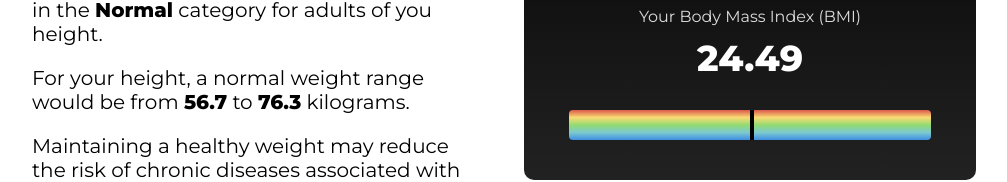
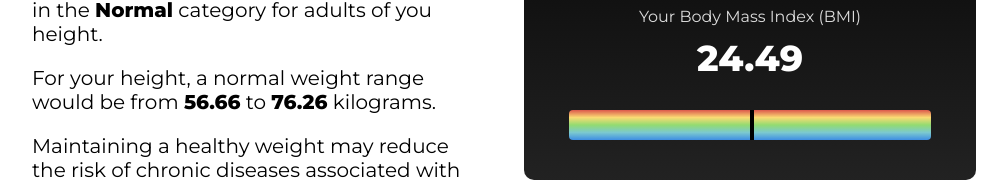
Before and after one commit to celigx/bmi-calculator, a React (Create React App) app: page / in a window 1280 px wide. Shown: the part 405-587 px from the top of the page, without its empty margins (136-1143 px from the left). Built offline with nearby package versions, Linux system fonts and the light colour scheme.

Commit message:
Add function to calculate ideal max weight

```diff
--- a/src/App.js
+++ b/src/App.js
@@ -8,11 +8,14 @@ function App() {
   const [bmiCategory, setBmiCategory] = useState()
   const [chart, setChart] = useState()
   const [minWeight, setMinWeight] = useState(56.7)
+  const [maxWeight, setMaxWeight] = useState(76.3)
 
   useEffect(() => {
     calculateBMI()
     BMIcategory()
-  }, [bmi, weight, weight, bmiCategory, chart])
+    IBWmin()
+    IBWmax()
+  }, [bmi, height, weight, bmiCategory, chart])
 
   const handleHeightInput = (e) => {
     setHeight(e.target.value)
@@ -54,9 +57,14 @@ function App() {
     }
   }
 
-  // min ideal body weight
+  // Min ideal body weight
   const IBWmin = () => {
-    setMinWeight(18.5 * height ** 2)
+    setMinWeight(18.5 * (height / 100) ** 2 )
+  }
+
+  // Max ideal body weight
+  const IBWmax = () => {
+    setMaxWeight(24.9 * (height / 100) ** 2)
   }
 
   return (
@@ -66,7 +74,7 @@ function App() {
         <h1 className="title">Calculate your Body Index Mass</h1>
         <div className="body">
           <p className="text">Your BMI is <b>{bmi.toFixed(2)}</b>, indicating your weight is in the <b>{bmiCategory}</b> category for adults of you height.</p>
-          <p className="text">For your height, a normal weight range would be from <b>{minWeight}</b> to <b>76.3</b> kilograms.</p>
+          <p className="text">For your height, a normal weight range would be from <b>{minWeight.toFixed(2)}</b> to <b>{maxWeight.toFixed(2)}</b> kilograms.</p>
           <p className="text">Maintaining a healthy weight may reduce the risk of chronic diseases associated with overweight and obesity.</p>
         </div>
       </div>
```
